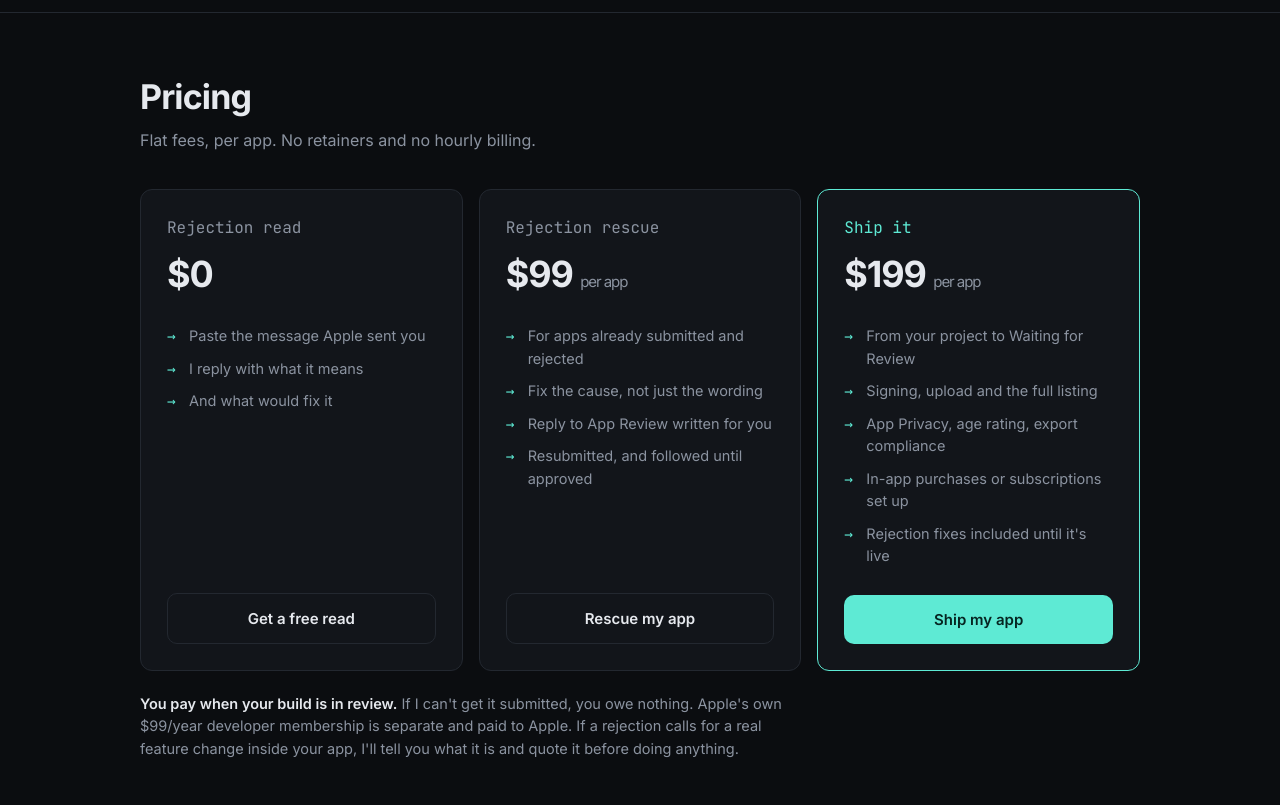
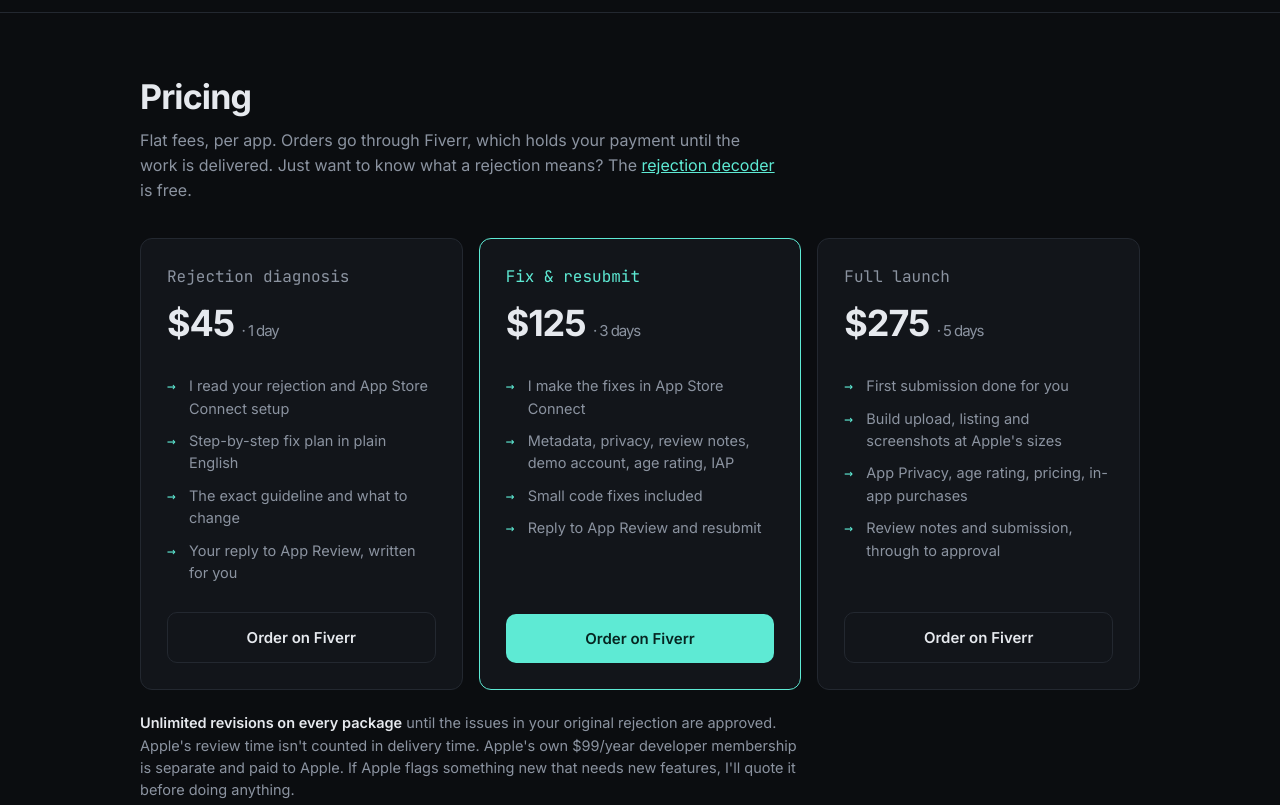
Before and after one commit to 6LebronJames23/ascship, a website: page site/public/done-for-you.html in a window 1280 px wide. Shown: the part 1820-2625 px from the top of the page. Drawn offline with Linux system fonts and the light colour scheme.

Commit message:
Match done-for-you pricing to the Fiverr packages ($45/$125/$275)
Co-Authored-By: Claude Opus 5.5 <noreply@anthropic.com>

```diff
--- a/site/public/done-for-you.html
+++ b/site/public/done-for-you.html
@@ -6,7 +6,7 @@
 <title>Get your app on the App Store, done for you — ascship</title>
 <meta name="description" content="Built an iOS app and stuck on signing, uploads or an App Store rejection? I take it from your project to Waiting for Review for a flat fee. No Apple ID password needed.">
 <meta property="og:title" content="Your app, on the App Store. Done for you.">
-<meta property="og:description" content="Signing, upload, listing, App Privacy, in-app purchases, submission and rejection fixes for a flat fee. You pay when it's in review.">
+<meta property="og:description" content="Signing, upload, listing, App Privacy, in-app purchases, submission and rejection fixes. Flat fees from $45, unlimited revisions until approved.">
 <meta property="og:type" content="website">
 <meta property="og:url" content="https://ascship.web.app/done-for-you">
 <link rel="canonical" href="https://ascship.web.app/done-for-you">
@@ -145,9 +145,9 @@
       <p class="sub">Stuck on signing errors, App Store Connect forms or a rejection email you can't decode? Hand me the project. I take it from where it is to <b>Waiting for Review</b>, and fix what Apple sends back.</p>
       <div class="btns">
         <a class="btn" href="#start">Send me your app</a>
-        <a class="btn ghost" href="#start" data-pick="read">Got rejected? Free read</a>
+        <a class="btn ghost" href="/rejection-decoder">Got rejected? Decode it free</a>
       </div>
-      <p class="fine">Flat fee. You pay when your build is in review, not before.</p>
+      <p class="fine">Flat fees from $45. Unlimited revisions until your original rejection is approved.</p>
     </div>
 
     <div class="term" aria-label="Example of a rejected app being fixed and approved">
@@ -194,43 +194,43 @@
 <section id="pricing">
   <div class="wrap">
     <h2>Pricing</h2>
-    <p class="lead">Flat fees, per app. No retainers and no hourly billing.</p>
+    <p class="lead">Flat fees, per app. Orders go through Fiverr, which holds your payment until the work is delivered. Just want to know what a rejection means? The <a href="/rejection-decoder">rejection decoder</a> is free.</p>
     <div class="price">
       <div class="card">
-        <div class="mono d">Rejection read</div>
-        <div class="amt">$0</div>
+        <div class="mono d">Rejection diagnosis</div>
+        <div class="amt">$45 <small>· 1 day</small></div>
         <ul>
-          <li>Paste the message Apple sent you</li>
-          <li>I reply with what it means</li>
-          <li>And what would fix it</li>
+          <li>I read your rejection and App Store Connect setup</li>
+          <li>Step-by-step fix plan in plain English</li>
+          <li>The exact guideline and what to change</li>
+          <li>Your reply to App Review, written for you</li>
         </ul>
-        <a class="btn ghost" href="#start" data-pick="read">Get a free read</a>
+        <a class="btn ghost" href="https://www.fiverr.com/yeetermemes/fix-your-app-store-rejection-and-get-your-ios-app-approved" rel="noopener">Order on Fiverr</a>
+      </div>
+      <div class="card hl">
+        <div class="mono" style="color:var(--accent)">Fix &amp; resubmit</div>
+        <div class="amt">$125 <small>· 3 days</small></div>
+        <ul>
+          <li>I make the fixes in App Store Connect</li>
+          <li>Metadata, privacy, review notes, demo account, age rating, IAP</li>
+          <li>Small code fixes included</li>
+          <li>Reply to App Review and resubmit</li>
+        </ul>
+        <a class="btn" href="https://www.fiverr.com/yeetermemes/fix-your-app-store-rejection-and-get-your-ios-app-approved" rel="noopener">Order on Fiverr</a>
       </div>
       <div class="card">
-        <div class="mono d">Rejection rescue</div>
-        <div class="amt">$99 <small>per app</small></div>
+        <div class="mono d">Full launch</div>
+        <div class="amt">$275 <small>· 5 days</small></div>
         <ul>
-          <li>For apps already submitted and rejected</li>
-          <li>Fix the cause, not just the wording</li>
-          <li>Reply to App Review written for you</li>
-          <li>Resubmitted, and followed until approved</li>
+          <li>First submission done for you</li>
+          <li>Build upload, listing and screenshots at Apple's sizes</li>
+          <li>App Privacy, age rating, pricing, in-app purchases</li>
+          <li>Review notes and submission, through to approval</li>
         </ul>
-        <a class="btn ghost" href="#start" data-pick="rescue">Rescue my app</a>
-      </div>
-      <div class="card hl">
-        <div class="mono" style="color:var(--accent)">Ship it</div>
-        <div class="amt">$199 <small>per app</small></div>
-        <ul>
-          <li>From your project to Waiting for Review</li>
-          <li>Signing, upload and the full listing</li>
-          <li>App Privacy, age rating, export compliance</li>
-          <li>In-app purchases or subscriptions set up</li>
-          <li>Rejection fixes included until it's live</li>
-        </ul>
-        <a class="btn" href="#start" data-pick="ship">Ship my app</a>
+        <a class="btn ghost" href="https://www.fiverr.com/yeetermemes/fix-your-app-store-rejection-and-get-your-ios-app-approved" rel="noopener">Order on Fiverr</a>
       </div>
     </div>
-    <p class="terms"><b>You pay when your build is in review.</b> If I can't get it submitted, you owe nothing. Apple's own $99/year developer membership is separate and paid to Apple. If a rejection calls for a real feature change inside your app, I'll tell you what it is and quote it before doing anything.</p>
+    <p class="terms"><b>Unlimited revisions on every package</b> until the issues in your original rejection are approved. Apple's review time isn't counted in delivery time. Apple's own $99/year developer membership is separate and paid to Apple. If Apple flags something new that needs new features, I'll quote it before doing anything.</p>
   </div>
 </section>
 
@@ -252,8 +252,8 @@
     <div class="faq">
       <details><summary>What do you need from me?</summary><p>An Apple Developer Program membership (Apple charges $99/year), an invite to your App Store Connect team, your project's source, and answers to a few questions about what your app does with user data. If you have screenshots and a description, great. If not, I'll make them from the app.</p></details>
       <details><summary>My app was built with AI tools. Is that a problem?</summary><p>No. Apps built with Claude, Cursor, Lovable, Replit, Bolt and similar tools are exactly who this is for. Native Swift is home turf. React Native, Expo, Flutter and Capacitor projects are fine as long as the project builds for iOS.</p></details>
-      <details><summary>Can you guarantee Apple will approve it?</summary><p>Nobody honestly can, because the decision is Apple's. What I do promise: rejections caused by the submission itself (signing, metadata, privacy answers, review notes, a missing demo account) are fixed and resubmitted at no extra cost. Some apps break a rule that no fix can get around, and if yours looks like one I'll say so before you pay anything.</p></details>
-      <details><summary>How long does it take?</summary><p>Most apps are submitted within two days of me getting access. After that the clock is Apple's: review usually takes a few days and occasionally longer.</p></details>
+      <details><summary>Can you guarantee Apple will approve it?</summary><p>Nobody honestly can, because the decision is Apple's. What I do promise: rejections caused by the submission itself (signing, metadata, privacy answers, review notes, a missing demo account) are fixed and resubmitted at no extra cost, with unlimited revisions until your original rejection is approved. Some apps break a rule that no fix can get around, and if yours looks like one I'll say so before you order.</p></details>
+      <details><summary>How long does it take?</summary><p>1, 3 or 5 days depending on the package, counted from when I get access. After that the clock is Apple's: review usually takes a few days and occasionally longer.</p></details>
       <details><summary>Is my code safe?</summary><p>I use it only to build and submit your app, and delete my copy when the job is done. Happy to sign an NDA if you want one.</p></details>
       <details><summary>Do you do Android?</summary><p>Not yet. iOS only for now.</p></details>
     </div>
@@ -263,16 +263,16 @@
 <section id="start">
   <div class="wrap">
     <h2>Tell me where you're stuck.</h2>
-    <p class="lead">I reply by email, usually within a day. If you were rejected, paste the message from Apple and I'll tell you what it means for free.</p>
+    <p class="lead">Questions before you order? I reply by email, usually within a day. If you were rejected, paste the message from Apple and I'll tell you what it means for free.</p>
     <form class="intake" id="intake" novalidate>
       <label>Your email
         <input type="email" name="email" required autocomplete="email" placeholder="you@example.com">
       </label>
       <label>What you need
         <select name="plan">
-          <option value="ship">Ship it ($199)</option>
-          <option value="rescue">Rejection rescue ($99)</option>
-          <option value="read">Free rejection read</option>
+          <option value="launch">Full launch ($275)</option>
+          <option value="fix">Fix &amp; resubmit ($125)</option>
+          <option value="diagnosis">Rejection diagnosis ($45)</option>
           <option value="unsure">Not sure yet</option>
         </select>
       </label>
```
